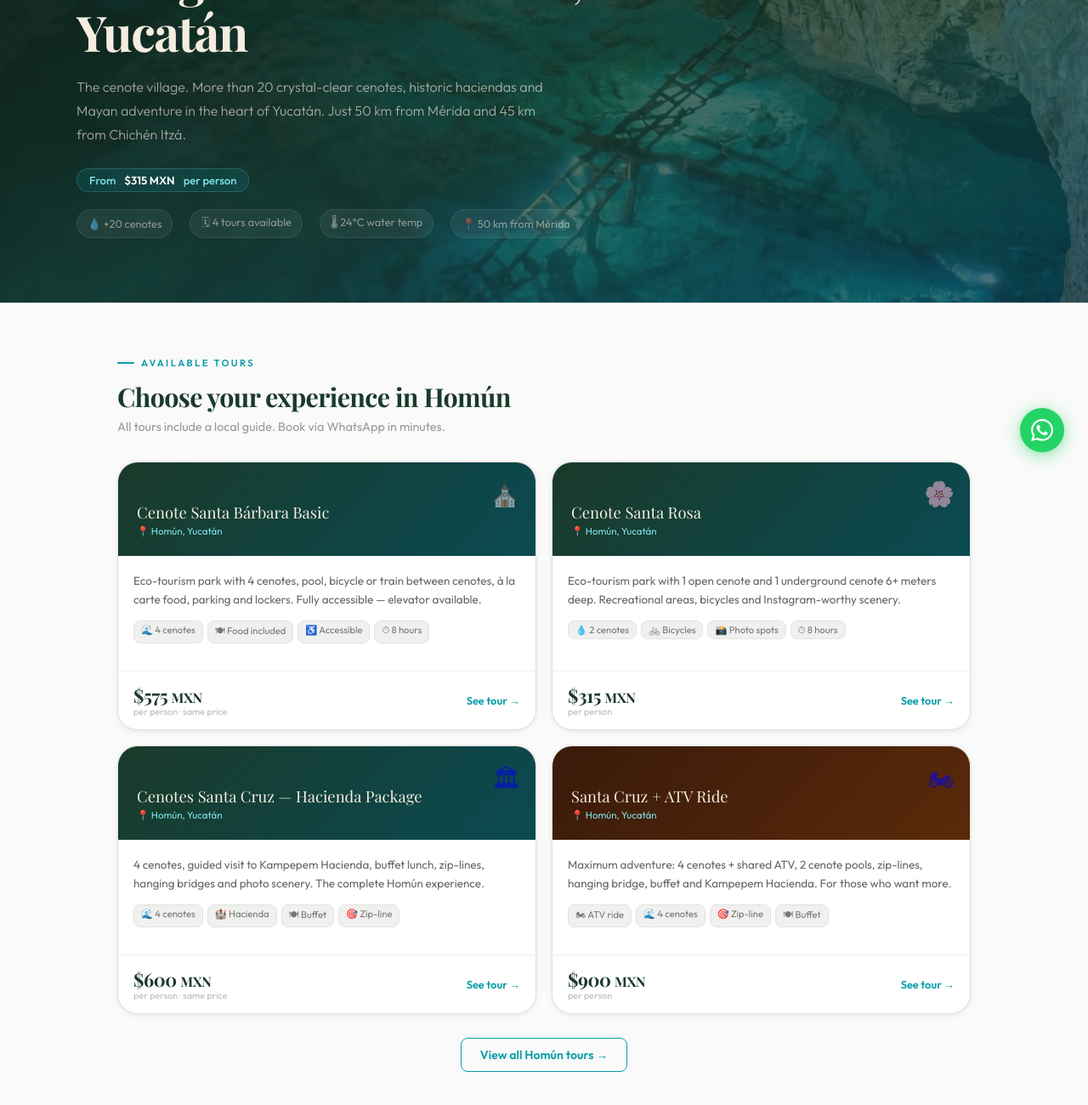
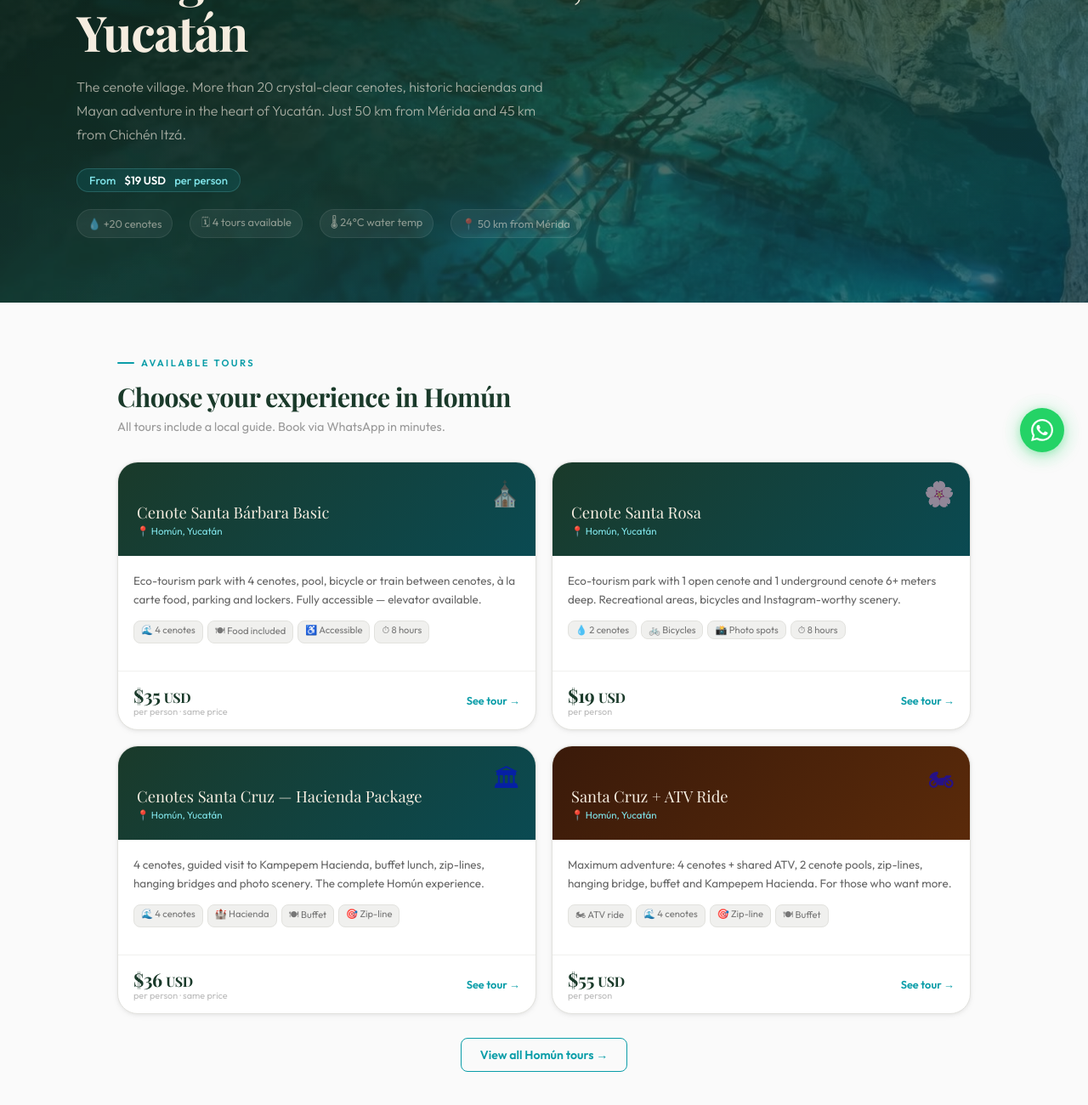
Before and after one commit to JesusJavierSEO/cenotes-tesv1, a website: page destinos/homun-en.html in a window 1280 px wide. Shown: the part 240-1540 px from the top of the page at 85% size. Drawn offline with nearby package versions, Linux system fonts and the light colour scheme; a web font is replaced by a local one.

Commit message:
feat: precios en USD para el mercado de EE.UU.

```diff
--- a/destinos/homun-en.html
+++ b/destinos/homun-en.html
@@ -18,7 +18,7 @@
 <meta property="og:locale" content="en_US">
 <meta name="twitter:card" content="summary_large_image">
 <meta name="twitter:title" content="Things to Do in Homún, Yucatán">
-<meta name="twitter:description" content="Discover what to do in Homún, Yucatán. Cenote tours, haciendas and adventure. 4 available packages from $315 MXN per person. Local guide included.">
+<meta name="twitter:description" content="Discover what to do in Homún, Yucatán. Cenote tours, haciendas and adventure. 4 available packages from $19 USD per person. Local guide included.">
 <link rel="icon" type="image/svg+xml" href="../assets/favicon.svg">
 <link rel="preconnect" href="https://fonts.googleapis.com">
 <link href="https://fonts.googleapis.com/css2?family=Playfair+Display:ital,wght@0,400;0,700;1,400&family=Outfit:wght@300;400;500;600&display=swap" rel="stylesheet">
@@ -58,7 +58,7 @@
     <h1 class="page-hero-title">Things to do in <em>Homún</em>,<br>Yucatán</h1>
     <p class="page-hero-desc">The cenote village. More than 20 crystal-clear cenotes, historic haciendas and Mayan adventure in the heart of Yucatán. Just 50 km from Mérida and 45 km from Chichén Itzá.</p>
     <div style="display:inline-flex;align-items:center;gap:6px;background:rgba(10,157,168,0.15);border:1px solid rgba(127,227,232,0.2);color:var(--agua-light);font-size:0.82rem;font-weight:500;padding:5px 14px;border-radius:20px;">
-      From <strong style="color:white;margin:0 4px">$315 MXN</strong> per person
+      From <strong style="color:white;margin:0 4px">$19 USD</strong> per person
     </div>
     <div class="page-hero-meta" style="margin-top:20px">
       <span class="meta-pill">💧 +20 cenotes</span>
@@ -93,7 +93,7 @@
       </div>
       <div class="tour-card-footer">
         <div>
-          <div class="tour-price">$575 <span class="u-fs-10">MXN</span></div>
+          <div class="tour-price">$35 <span class="u-fs-10">USD</span></div>
           <span class="tour-price-label">per person · same price</span>
         </div>
         <span class="tour-card-cta">See tour →</span>
@@ -117,7 +117,7 @@
       </div>
       <div class="tour-card-footer">
         <div>
-          <div class="tour-price">$315 <span class="u-fs-10">MXN</span></div>
+          <div class="tour-price">$19 <span class="u-fs-10">USD</span></div>
           <span class="tour-price-label">per person</span>
         </div>
         <span class="tour-card-cta">See tour →</span>
@@ -141,7 +141,7 @@
       </div>
       <div class="tour-card-footer">
         <div>
-          <div class="tour-price">$600 <span class="u-fs-10">MXN</span></div>
+          <div class="tour-price">$36 <span class="u-fs-10">USD</span></div>
           <span class="tour-price-label">per person · same price</span>
         </div>
         <span class="tour-card-cta">See tour →</span>
@@ -165,7 +165,7 @@
       </div>
       <div class="tour-card-footer">
         <div>
-          <div class="tour-price">$900 <span class="u-fs-10">MXN</span></div>
+          <div class="tour-price">$55 <span class="u-fs-10">USD</span></div>
           <span class="tour-price-label">per person</span>
         </div>
         <span class="tour-card-cta">See tour →</span>
```
